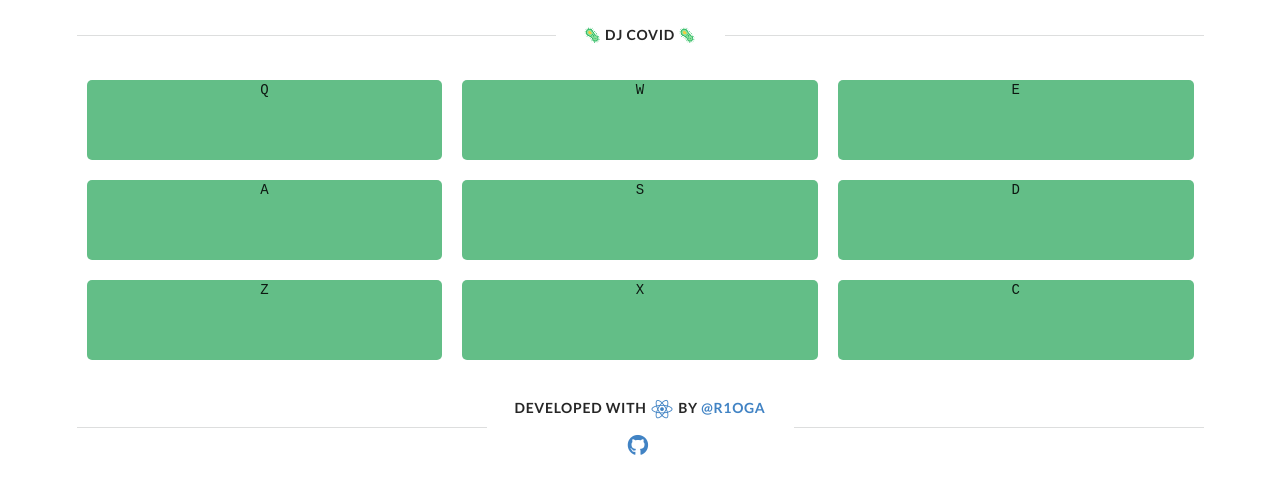
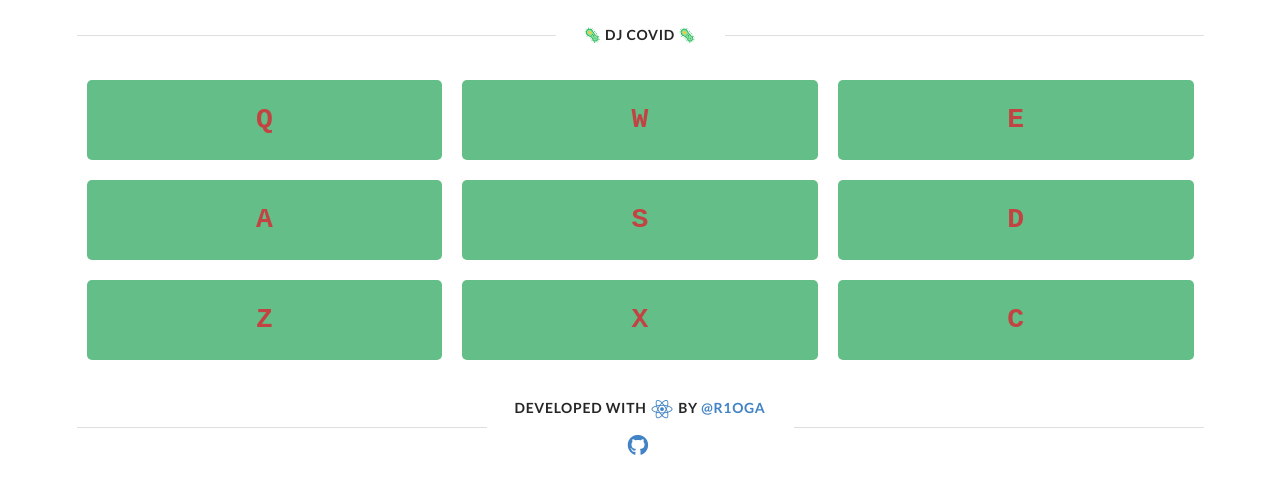
Before and after one commit to r1oga/dj-covid, a React (Create React App) app: page / in a window 1280 px wide. Shown: the top 494 px of the page. Built offline with nearby package versions, Linux system fonts and the light colour scheme.

Commit message:
Align vertically touch pads letters

```diff
--- a/src/components/Touch.js
+++ b/src/components/Touch.js
@@ -9,14 +9,15 @@ height: 80px;
 width: 100px;
 flex: 1 30%;
 margin: 10px;
-vertical-align: middle;
 text-align: center;
 font-family: monospace
 `
 const Span = styled.span`
 color: rgb(195, 67, 67);
 font-size: 2em;
-line-height: 55px;
+font-weight: bold;
+line-height: 80px;
+vertical-align: middle;
 `
 
 const Touch = props => {
@@ -33,7 +34,7 @@ const Touch = props => {
   return (
     <>
       <Div className='drum-pad' id={props.name} onClick={playSound}>
-        {props.letter}
+        <Span>{props.letter}</Span>
         <audio className='clip' id={props.letter} src={props.url} />
       </Div>
     </>
```
